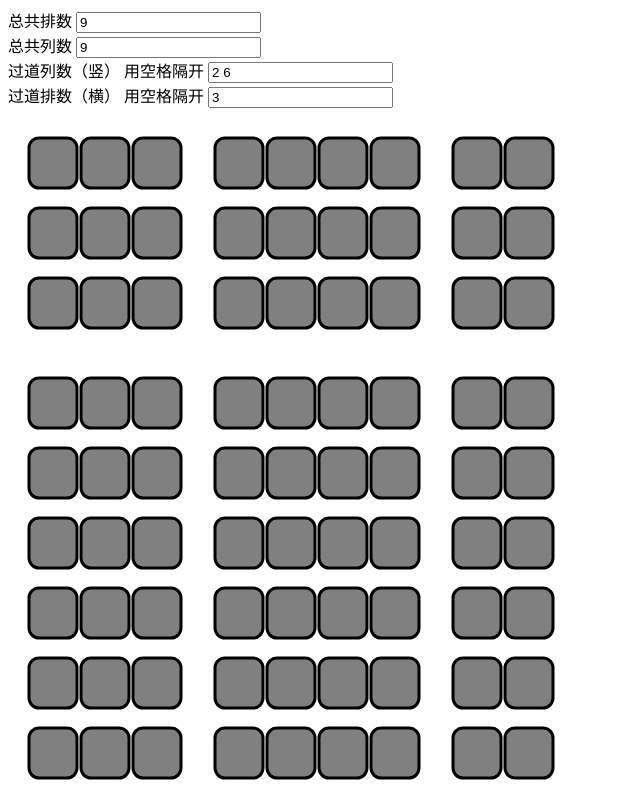
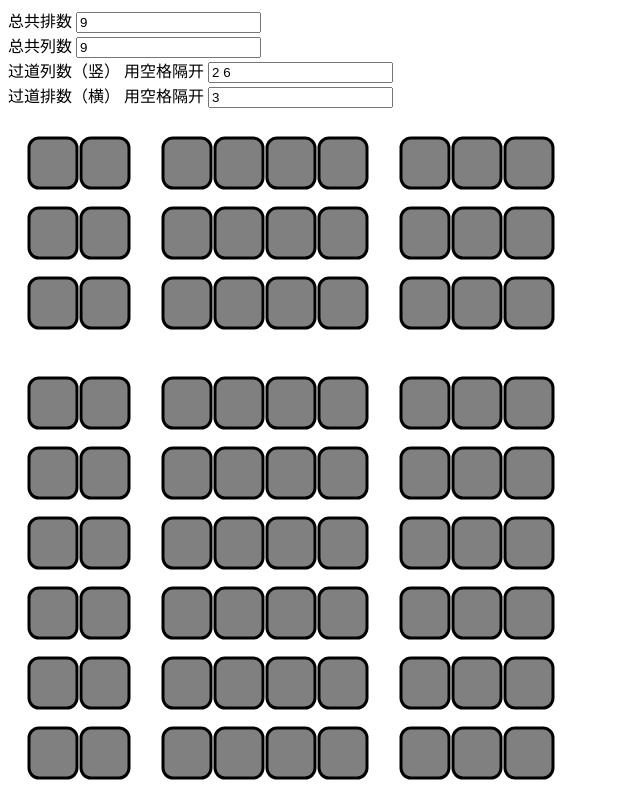
Before and after one commit to philippica/test, a plain HTML site: page seats.html in a window 1280 px wide. Shown: the whole page, without its empty margins (0-640 px from the left). Drawn offline with Linux system fonts and the light colour scheme.

Commit message:
Update seats.html

```diff
--- a/seats.html
+++ b/seats.html
@@ -20,6 +20,7 @@
   <svg id="my-svg" width="50%" height="500px"></svg>
 </body>
   <script>
+    let selectedSeat;
     function generateNode(svg, position, size, gapRow, gapCol) {
       var rect = document.createElementNS("http://www.w3.org/2000/svg", "rect");
       rect.setAttribute("x", position.x + gapRow / 2);
@@ -30,6 +31,15 @@
       rect.setAttribute("stroke-width", 3);
       rect.setAttribute("stroke", "black");
       rect.setAttribute("fill", "gray");
+      rect.onclick = (e) => {
+        const ele = e.target;
+        ele.setAttribute("stroke", "#ed9393");
+        if(selectedSeat){
+            selectedSeat.setAttribute("stroke", "black");
+        }
+
+        selectedSeat = e.target;
+      }
       svg.appendChild(rect);
     }
 
@@ -37,8 +47,8 @@
       var svg = document.getElementById("my-svg");
       var n = parseInt(document.getElementById("n").value);
       var m = parseInt(document.getElementById("m").value);
-      var aislecol = document.getElementById("aislecol").value.split(" ").map(x=>parseInt(x));
-      var aisleRow = parseInt(document.getElementById("aisleRow").value)-1;
+      var aislecol = document.getElementById("aislecol").value.split(" ").map(x=>parseInt(x)-1);
+      var aisleRow = document.getElementById("aisleRow").value.split(" ").map(x=>parseInt(x)-1);;
       var width = svg.getBoundingClientRect().width;
       var height = svg.getBoundingClientRect().height;
       var rectWidth = 50;
@@ -64,9 +74,12 @@
             position.x += 30;
             index++;
           }
-          if(j > aisleRow) {
+          index = 0;
+          while(index < aisleRow.length && j > aisleRow[index]) {
             position.y += 30;
+            index++;
           }
+
           var size = { width: rectWidth, height: rectHeight };
           generateNode(svg, position, size, gapRow, gapCol);
           farRight = Math.max(farRight, position.x + rectWidth + marginLeft);
@@ -77,6 +90,12 @@
       svg.style.height = farBottom;
 
     }
+
+    document.addEventListener('keydown', function(event) {
+      if (event.key === 'Delete' || event.keyCode === 46 && selectedSeat) {
+        selectedSeat.remove();
+      }
+    });
     generateGrid()
   </script>
 </html>
```
